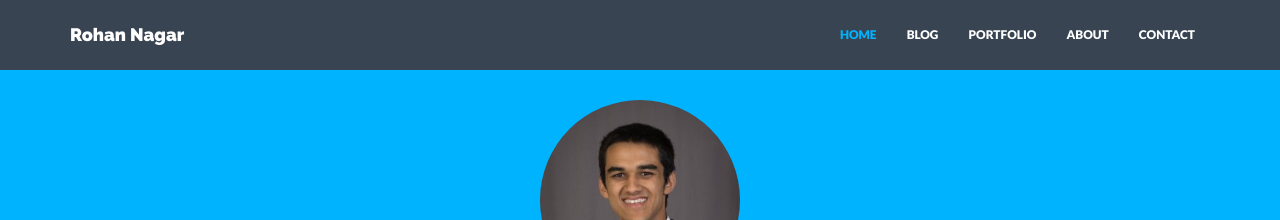
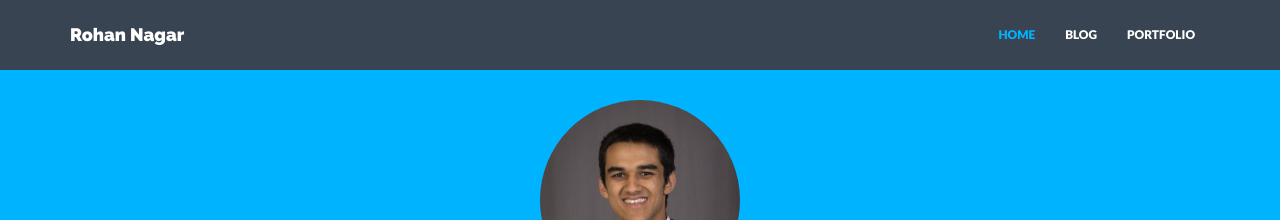
Before and after one commit to RohanNagar/RohanNagar.github.io, a Jekyll site: the page built from index.html, in a window 1280 px wide. Shown: the top 220 px of the page. Built offline with Jekyll 4.4.1, drawn with Linux system fonts in a browser that asks for light colours; nearby versions of some CDN libraries.

Commit message:
Small changes

```diff
--- a/_includes/nav.html
+++ b/_includes/nav.html
@@ -15,8 +15,6 @@
         <li {% if page.title == "Home" %}class="active"{% endif %}><a href="{{"/" | prepend: site.baseurl }}">HOME</a></li>
         <li {% if page.title == "Blog" %}class="active"{% endif %}><a href="{{"/blog/" | prepend: site.baseurl }}">BLOG</a></li>
         <li {% if page.title == "Portfolio" %}class="active"{% endif %}><a href="{{"/portfolio/" | prepend: site.baseurl }}">PORTFOLIO</a></li>
-        <li {% if page.title == "About" %}class="active"{% endif %}><a href="{{"/about/" | prepend: site.baseurl }}">ABOUT</a></li>
-        <li {% if page.title == "Contact" %}class="active"{% endif %}><a href="{{"/contact/" | prepend: site.baseurl }}">CONTACT</a></li>
       </ul>
     </div><!--/.nav-collapse -->
   </div>
--- a/index.html
+++ b/index.html
@@ -24,5 +24,5 @@
                 <p>I have many hobbies, including: video games, watching TV, biking, and sports. If I'm not going to class or writing code, I'm doing one of these!</p>
             </div>
         </div>
-    </div><!--/container -->
-</div><!--/service -->
+    </div> <!--/container -->
+</div> <!--/service -->
```
